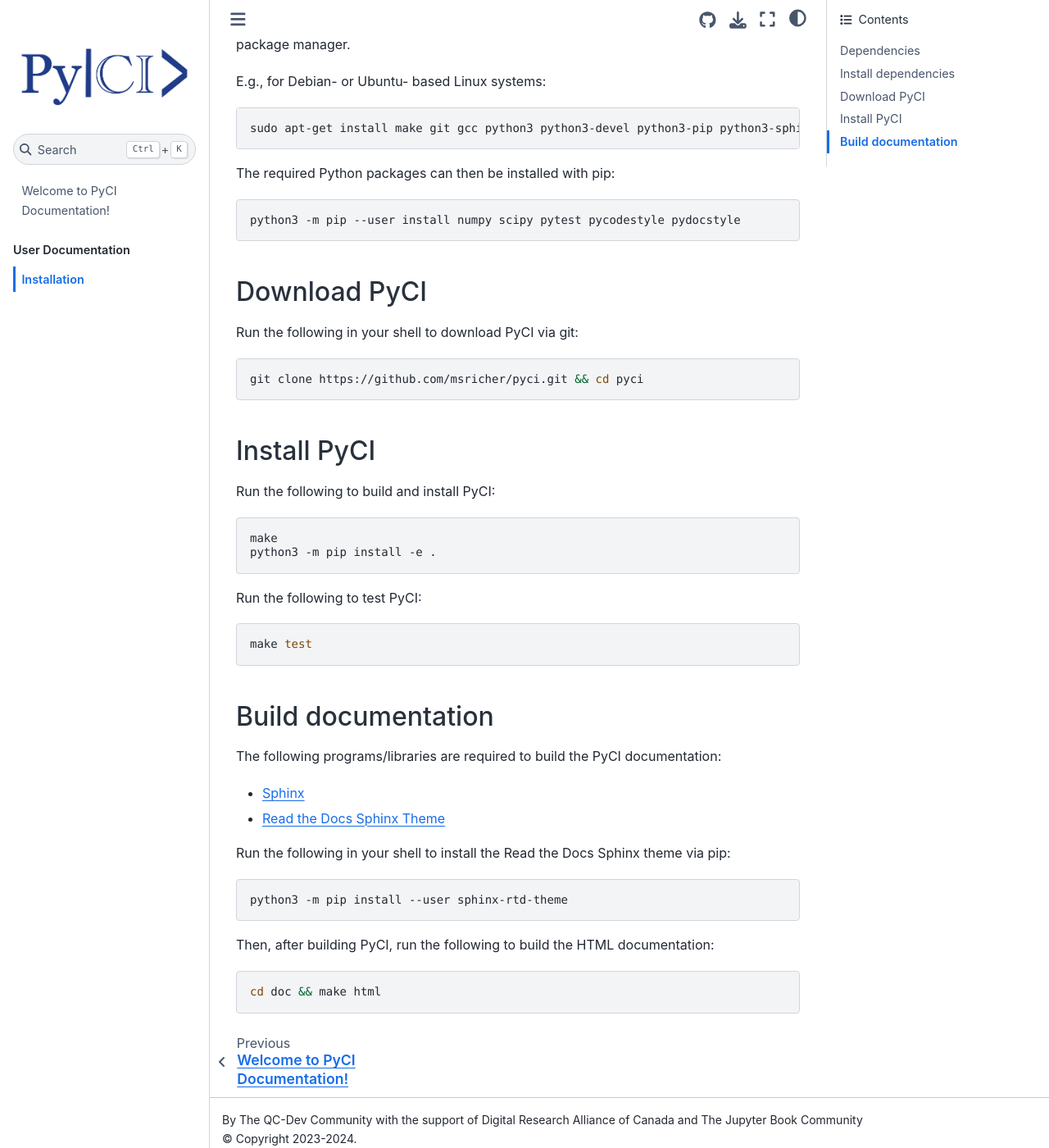
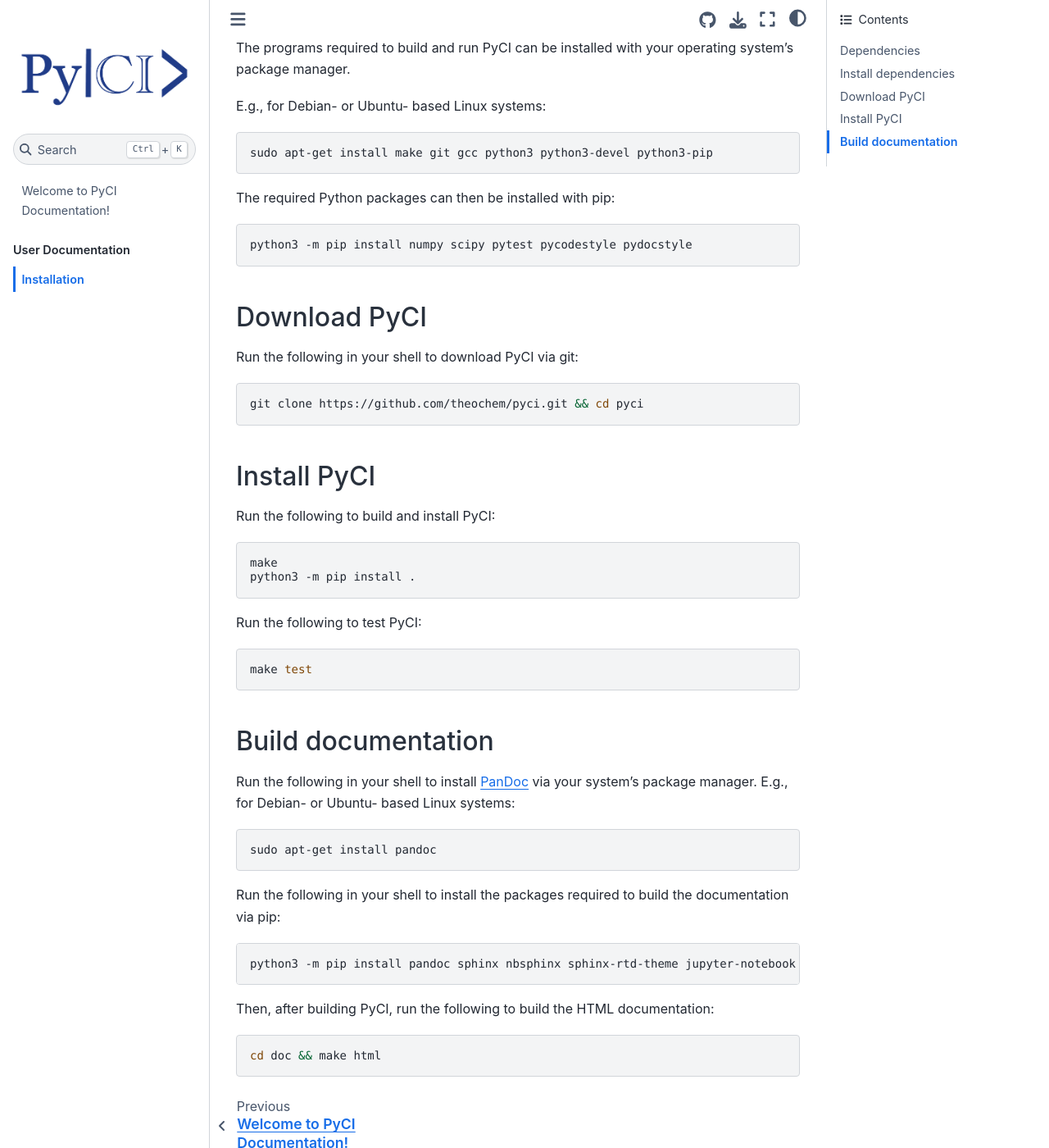
Before and after one commit to theochem/PyCI, a Jupyter Book: the page built from website/install.rst, in a window 1280 px wide and 1400 px high, scrolled down 1000 px. Shown: the whole window at 82% size. Built offline with Jupyter Book 1.0.4 settings and Sphinx 7.4.7 and the Sphinx Book theme 1.1.4, drawn with Linux system fonts in a browser that asks for light colours; pages that are not in the unit, such as notebooks, are missing from menus; some of the changed text lies outside the part shown.

Commit message:
Update old text/links/emails on website sources

```diff
--- a/website/install.rst
+++ b/website/install.rst
@@ -38,6 +38,7 @@ The following programs/libraries are required to build PyCI:
 -  Pydocstyle_ (optional: to run tests)
 -  Sphinx_ (optional: to build the documentation)
 -  `Read the Docs Sphinx Theme`__ (optional: to build the documentation)
+-  NBSphinx_ (optional: to build the documentation)
 
 __ Sphinx-RTD-Theme_
 
@@ -61,13 +62,13 @@ E.g., for Debian- or Ubuntu- based Linux systems:
 
 .. code:: shell
 
-    sudo apt-get install make git gcc python3 python3-devel python3-pip python3-sphinx
+    sudo apt-get install make git gcc python3 python3-devel python3-pip
 
 The required Python packages can then be installed with pip:
 
 .. code:: shell
 
-    python3 -m pip --user install numpy scipy pytest pycodestyle pydocstyle
+    python3 -m pip install numpy scipy pytest pycodestyle pydocstyle
 
 Download PyCI
 =============
@@ -76,7 +77,7 @@ Run the following in your shell to download PyCI via git:
 
 .. code:: shell
 
-    git clone https://github.com/msricher/pyci.git && cd pyci
+    git clone https://github.com/theochem/pyci.git && cd pyci
 
 Install PyCI
 ============
@@ -86,7 +87,7 @@ Run the following to build and install PyCI:
 .. code:: shell
 
     make
-    python3 -m pip install -e .
+    python3 -m pip install .
 
 Run the following to test PyCI:
 
@@ -97,18 +98,19 @@ Run the following to test PyCI:
 Build documentation
 ===================
 
-The following programs/libraries are required to build the PyCI documentation:
-
--  Sphinx_
--  `Read the Docs Sphinx Theme`__
-
-__ Sphinx-RTD-Theme_
-
-Run the following in your shell to install the Read the Docs Sphinx theme via pip:
+Run the following in your shell to install PanDoc_ via your system's package manager.
+E.g., for Debian- or Ubuntu- based Linux systems:
 
 .. code:: shell
 
-    python3 -m pip install --user sphinx-rtd-theme
+    sudo apt-get install pandoc
+
+Run the following in your shell to install the packages required to build the documentation via pip:
+
+.. code:: shell
+
+    python3 -m pip install pandoc sphinx nbsphinx sphinx-rtd-theme jupyter-notebook
+
 
 Then, after building PyCI, run the following to build the HTML documentation:
 
@@ -116,11 +118,15 @@ Then, after building PyCI, run the following to build the HTML documentation:
 
     cd doc && make html
 
+.. _`Clang/LLVM`:       http://clang.llvm.org/
+.. _CLHash:             https://github.com/lemire/clhash/
 .. _Eigen:              http://eigen.tuxfamily.org/
 .. _GCC:                http://gcc.gnu.org/
 .. _Git:                http://git-scm.com/
 .. _Make:               http://gnu.org/software/make/
+.. _NBSphinx:           http://nbsphinx.readthedocs.io/
 .. _NumPy:              http://numpy.org/
+.. _PanDoc:             http://pandoc.org/
 .. _Parallel-Hashmap:   http://github.com/greg7mdp/parallel-hashmap/
 .. _Pybind11:           http://pybind11.readthedocs.io/en/stable/
 .. _Pycodestyle:        http://pycodestyle.pycqa.org/en/latest/
```
Also changed, not shown: other parts of website/install.rst (+1 -3 lines), README.rst (+2 -118 lines), website/intro.md (+4 -4 lines).
